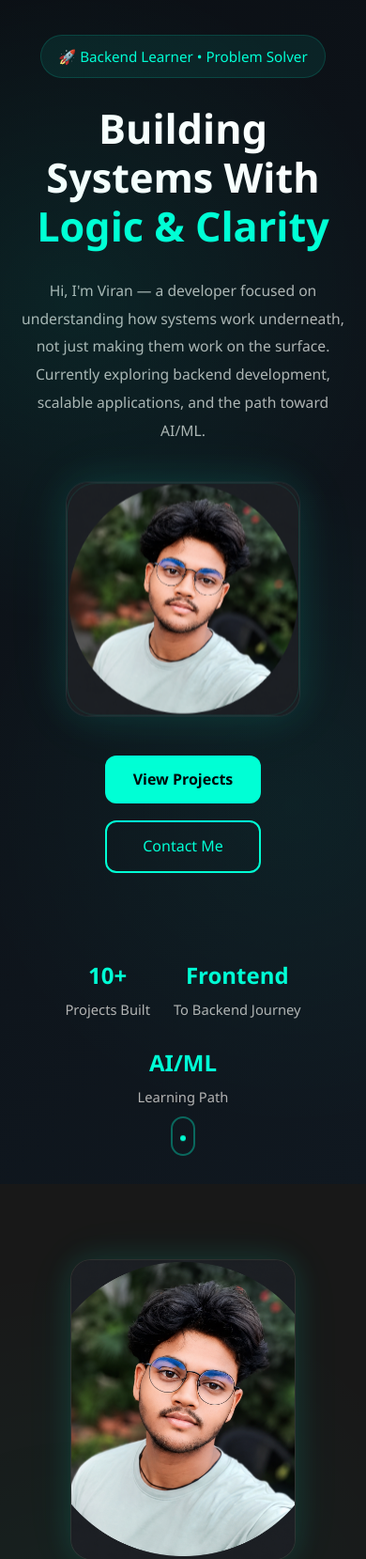
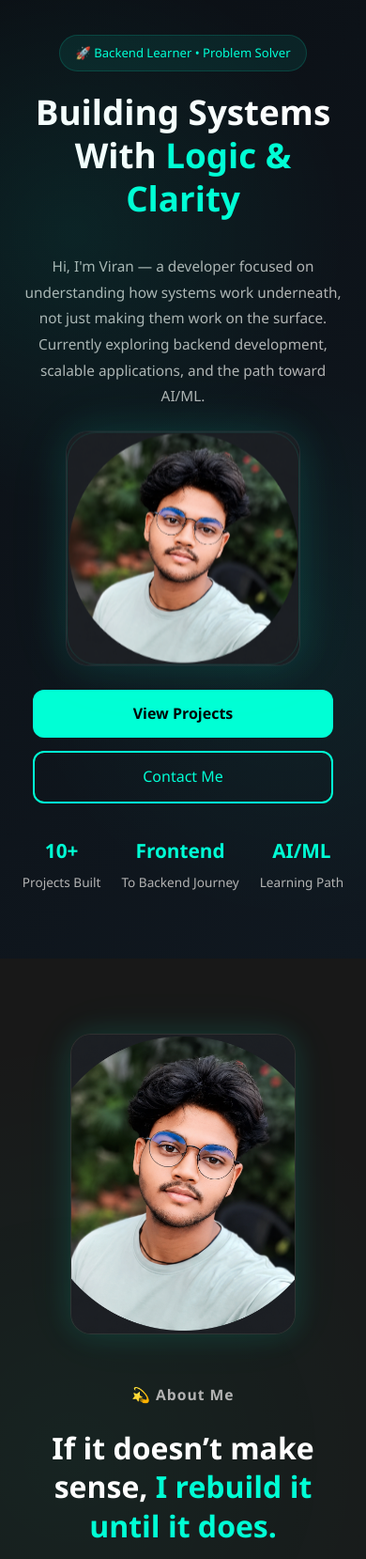
Before and after one commit to viran-max/flask-portfolio-website, a Flask app: page / in a window 390 px wide. Shown: the part 83-1742 px from the top of the page at 94% size. Run offline with Flask 3, Linux system fonts and the light colour scheme; some libraries are stand-ins or nearby versions.

Commit message:
Image alignment fixes.

```diff
--- a/static/css/hero.css
+++ b/static/css/hero.css
@@ -180,51 +180,152 @@
     }
 }
 
-/* Responsive  */
+/* =====================
+   RESPONSIVE
+===================== */
+
 @media (max-width: 950px) {
+
     .hero {
-        padding: 120px 0 80px;
+
+        min-height: auto;
+
+        padding-top: 140px;
+
+        padding-bottom: 90px;
     }
 
     .hero-content {
+
         display: flex;
+
         flex-direction: column;
+
+        align-items: center;
+
         text-align: center;
-        gap: 40px;
+
+        gap: 28px;
     }
+
+    /* TEXT */
+
     .hero-text {
+
         order: 1;
+
+        display: flex;
+
+        flex-direction: column;
+
+        align-items: center;
     }
+
+    .hero-tag {
+
+        margin-bottom: 20px;
+    }
+
+    .hero-text h1 {
+
+        font-size: 3rem;
+
+        margin-bottom: 18px;
+
+        max-width: 700px;
+    }
+
+    .hero-description {
+
+        margin-top: 18px;
+
+        margin-bottom: 0;
+
+        max-width: 650px;
+
+        margin-inline: auto;
+    }
+
+    /* IMAGE */
+
     .hero-visual {
+
         order: 2;
-    }
-    .hero-buttons {
-        order: 3;
+
+        width: 100%;
+
+        display: flex;
+
         justify-content: center;
     }
+
+    .hero-image-wrapper {
+
+        width: 320px;
+
+        height: 320px;
+
+        border-radius: 28px;
+    }
+
+    /* BUTTONS */
+
+    .hero-buttons {
+
+        order: 3;
+
+        justify-content: center;
+
+        margin-bottom: 10px;
+    }
+
+    /* STATS */
+
     .hero-stats {
+
         order: 4;
+
         justify-content: center;
+
+        gap: 35px;
     }
-    .hero-description {
-        margin: auto;
-    }
-    .hero-image-wrapper {
-        width: 320px;
-        height: 320px;
+
+    /* SCROLL HIDE */
+
+    .scroll-indicator {
+
+        display: none;
     }
 }
+
+/* Responsive  */
+
 @media (max-width: 600px) {
+    .hero {
+        padding-top: 120px;
+        padding-bottom: 70px;
+    }
+
+    .hero-content {
+        gap: 24px;
+    }
+
+    .hero-tag {
+        font-size: 0.82rem;
+        padding: 8px 16px;
+    }
+
     .hero-text h1 {
-        font-size: 2.7rem;
+        font-size: 2.3rem;
+        line-height: 1.25;
     }
+
     .hero-description {
-        font-size: 0.98rem;
+        font-size: 0.96rem;
+        line-height: 1.8;
     }
-    .hero-buttons a {
-        width: 100%;
-        text-align: center;
-    }
+
+    /* IMAGE */
 
     .hero-image-wrapper {
         width: 250px;
@@ -232,7 +333,30 @@
         border-radius: 24px;
     }
 
+    /* BUTTONS */
+
+    .hero-buttons {
+        width: 100%;
+        flex-direction: column;
+        align-items: center;
+        gap: 14px;
+    }
+    .hero-buttons a {
+        width: 100%;
+        max-width: 320px;
+        text-align: center;
+    }
+
+    /* STATS */
+
     .hero-stats {
-        gap: 25px;
+        gap: 22px;
+    }
+
+    .hero-stat h3 {
+        font-size: 1.3rem;
+    }
+    .hero-stat p {
+        font-size: 0.85rem;
     }
 }
```
Also changed, not shown: templates/components/hero.html (line endings or trailing spaces).
